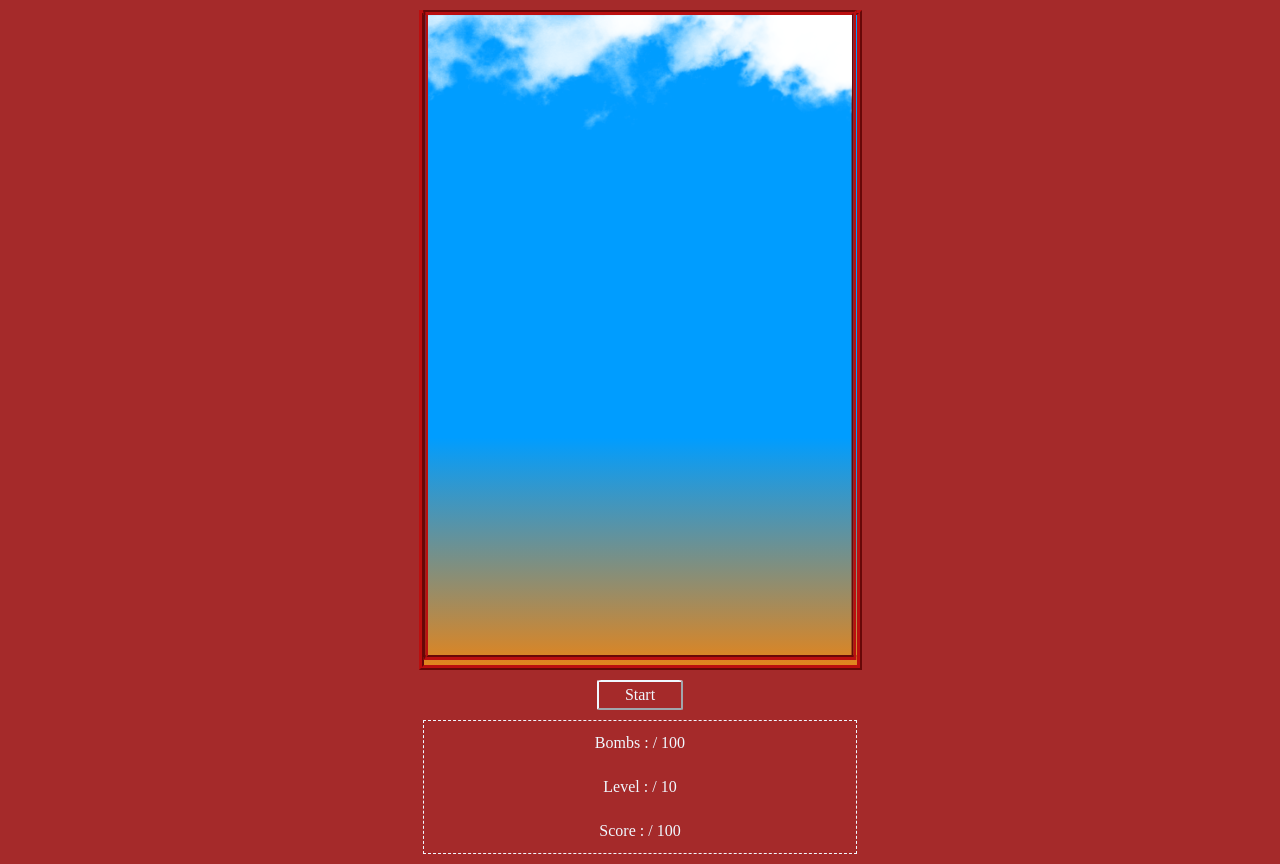
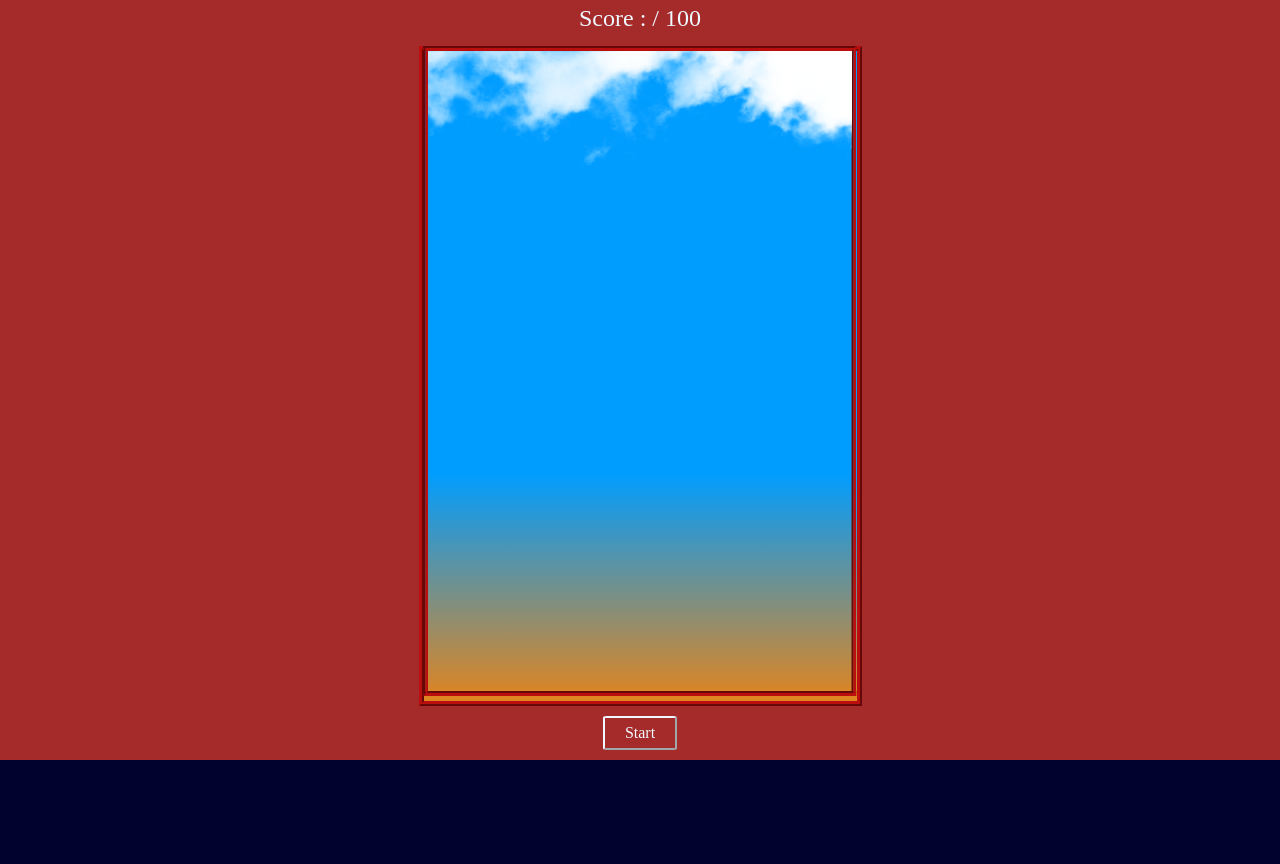
Before and after one commit to Dyeuse/Shooting-Game, a website built with Parcel: page src/index.html in a window 1280 px wide. Shown: the part 68-932 px from the top of the page. After the commit the page ends 828 px from the top, so only its background shows below. Built offline with nearby package versions, Linux system fonts and the light colour scheme.

Commit message:
Improve buttons and score

```diff
--- a/src/app/index.js
+++ b/src/app/index.js
@@ -5,8 +5,10 @@ import Gun from "./gun";
 import Sky from "./sky";
 import cloudsPaths from "./utilities/cloudsPaths";
 import propagateResizing from "./utilities/resizing";
+import preventDbClick from "./utilities/nodbclick";
 import Game from "./utilities/game";
 
+const score = document.querySelector(".score");
 const container = document.querySelector(".container");
 const start = document.querySelector("#start");
 const reset = document.querySelector("#reset");
@@ -14,13 +16,14 @@ const pause = document.querySelector("#pause");
 const buttons = { start, reset, pause };
 
 const zone = new Zone(container);
-const radar = new Radar(zone);
+const radar = new Radar(zone, score);
 const bomber = new Bomber(zone);
 const gun = new Gun(zone);
 const sky = new Sky(zone);
 
 propagateResizing(zone);
 sky.displayClouds(cloudsPaths);
+preventDbClick(container);
 
 (function newGame() {
     return new Game(zone, radar, bomber, gun, buttons);
--- a/src/app/radar.js
+++ b/src/app/radar.js
@@ -7,15 +7,11 @@ class Radar {
 
     interceptedBombs = 0;
 
-    constructor(zone) {
+    constructor(zone, score) {
         this.zone = zone;
         this.canvas = zone.canvas;
         this.container = zone.container;
-        this.infoForPlayer = this.container.querySelector(".infoForPlayer");
-        this.infoForPlayer.style.width = `${zone.constructor.size.width}px`;
-        this.bombsCounter = this.container.querySelector(".bombsCounter-info");
-        this.level = this.container.querySelector(".level-info");
-        this.score = this.container.querySelector(".score-info");
+        this.score = score;
         this.canvas.addEventListener("shoot", this.#handleShoot);
         this.canvas.addEventListener("drop", this.#handleDrop);
         this.canvas.addEventListener("isIntercepted", this.#handleIsIntercepted);
@@ -36,6 +32,7 @@ class Radar {
     #handleIsIntercepted = (event) => {
         this.interceptedBombs += 1;
         this.bombsInZone[event.detail.id].intercepted = true;
+        this.score.innerHTML = `${this.interceptedBombs}`;
     };
 
     #handleIsOutOfZone = (event) => {
@@ -51,6 +48,7 @@ class Radar {
         this.bombsInZone = {};
         this.droppedBombs = 0;
         this.interceptedBombs = 0;
+        this.score.innerHTML = "";
     };
 
     #handleResizeGame = (event) => {
@@ -60,12 +58,6 @@ class Radar {
     displayRadar() {
         this.#displayBullets();
         this.#displayBombs();
-    }
-
-    displayDashboard() {
-        this.bombsCounter.textContent = this.droppedBombs;
-        this.level.textContent = Math.ceil(this.droppedBombs / 10);
-        this.score.textContent = this.interceptedBombs;
     }
 
     #displayBullets() {
--- a/src/app/utilities/game.js
+++ b/src/app/utilities/game.js
@@ -59,7 +59,6 @@ class Game {
             this.zone.ctx.clearRect(0, 0, width, height);
             this.gun.displayGun();
             this.radar.displayRadar();
-            this.radar.displayDashboard();
             this.drawID = requestAnimationFrame(this.draw);
         }
     };
--- /dev/null
+++ b/src/app/utilities/nodbclick.js
@@ -0,0 +1,9 @@
+function preventDbClick(container) {
+    container.addEventListener("mousedown", (event) => {
+        if (event.detail > 1) {
+            event.preventDefault();
+        }
+    });
+}
+
+export default preventDbClick;
--- a/src/index.html
+++ b/src/index.html
@@ -9,23 +9,15 @@
     </head>
     <body>
         <h1>Shoot the bombs!</h1>
+        <div class="info-player">Score : <span class="score"></span> / 100</div>
         <div class="container">
             <!-- <canvas>This is a shooting game!</canvas> -->
             <!-- Rendering logic -->
-            <div class="go-and-info">
-                <button id="start">Start</button>
-                <button id="reset">Reset</button>
-                <button id="pause">Pause</button>
-                <div class="infoForPlayer">
-                    <div class="bombsCounter">
-                        Bombs : <span class="bombsCounter-info"></span> / 100
-                    </div>
-                    <div class="level">Level : <span class="level-info"></span> / 10</div>
-                    <div class="score">
-                        Score : <span class="score-info"></span> / 100
-                    </div>
-                </div>
-            </div>
+        </div>
+        <div class="buttons">
+            <button id="start">Start</button>
+            <button id="reset">Reset</button>
+            <button id="pause">Pause</button>
         </div>
         <script type="module" src="./app/index.js"></script>
     </body>
--- a/src/style/style.css
+++ b/src/style/style.css
@@ -8,11 +8,10 @@ body {
 h1 {
     text-align: center;
     font-size: 2em;
-    margin: 10px 0;
+    margin: 5px 0;
 }
 
 .container {
-    position: relative;
     display: flex;
     flex-direction: column;
     align-items: center;
@@ -24,6 +23,7 @@ canvas,
     border: 5px ridge rgb(187, 15, 15);
     cursor: url(../media/crosshair.svg) 15 15, auto;
     margin-top: 10px;
+    order: 1;
 }
 
 canvas {
@@ -44,24 +44,29 @@ canvas {
     animation: animate calc(8s * var(--velocity)) linear infinite;
 }
 
-.go-and-info {
-    order: 1;
-    margin-top: 10px;
+.info-player {
+    background-color: brown;
     text-align: center;
+    padding-top: 10px;
+    font-size: 1.5rem;
 }
 
-.infoForPlayer {
-    border: 1px dashed aliceblue;
-    margin: 10px 0;
+.buttons {
+    background-color: brown;
+    text-align: center;
+    order: 2;
+    padding: 10px;
 }
 
 button {
     display: inline-block;
-    width: 20%;
     border-radius: 5%;
     border: 2px outset aliceblue;
     color: aliceblue;
     background-color: transparent;
+    font-size: 1rem;
+    font-weight: 500;
+    padding: 3px 20px;
 }
 
 #reset,
@@ -74,10 +79,6 @@ button:hover {
     background-color: rgb(194, 58, 58);
 }
 
-.infoForPlayer div {
-    padding: 10px;
-}
-
 @keyframes animate {
     0% {
         transform: translateX(-100%);
```
